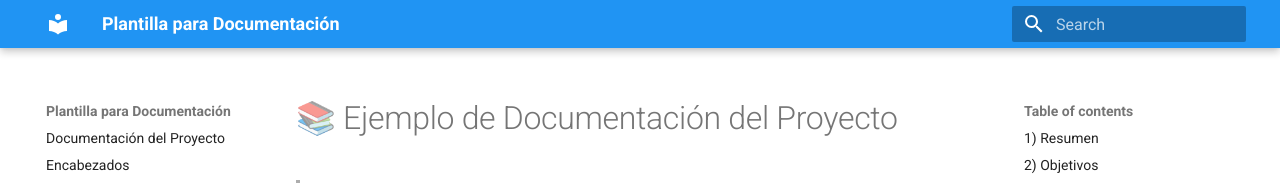
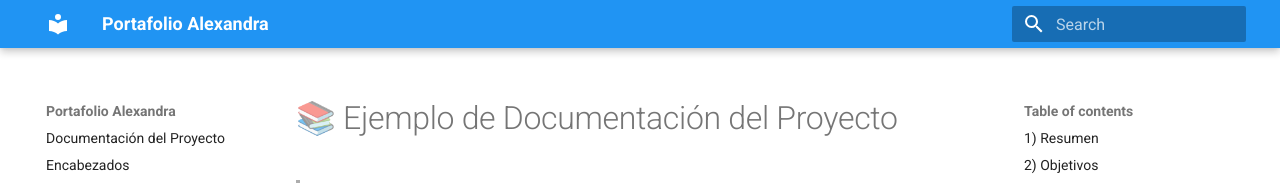
Before and after one commit to alejandragroot-prog/portafolio.iberpue, an MkDocs documentation site: the page built from docs/ejemplo.md, in a window 1280 px wide. Shown: the top 183 px of the page. Built offline with MkDocs 1.6.1 and Material for MkDocs 9.7.7, drawn with Linux system fonts in a browser that asks for light colours.

Commit message:
Update mkdocs.yml

```diff
--- a/mkdocs.yml
+++ b/mkdocs.yml
@@ -1,4 +1,4 @@
-site_name: Plantilla para Documentación
+site_name: Portafolio Alexandra
 markdown_extensions:
   - pymdownx.highlight:
       anchor_linenums: true
```
